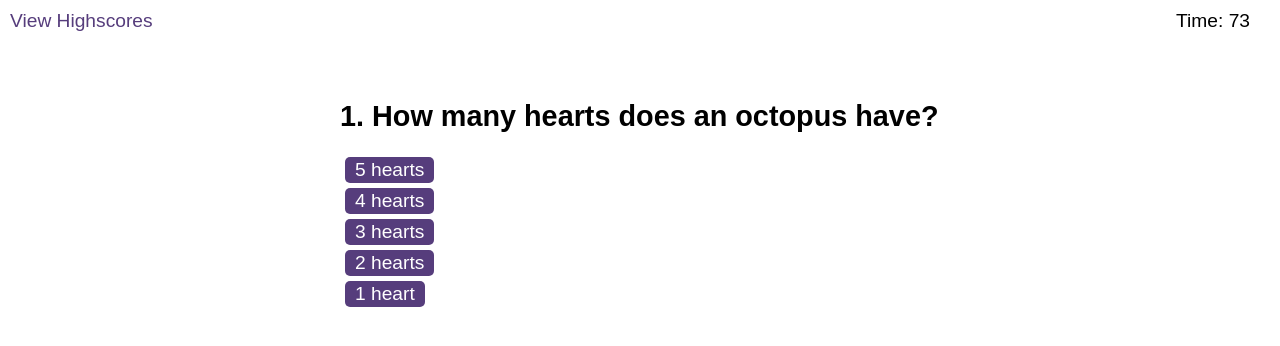
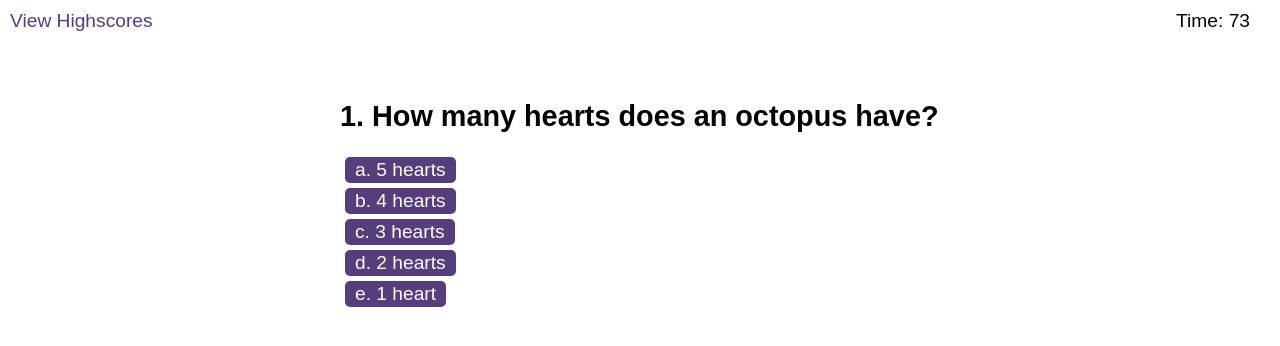
Before and after one commit to Smileshum07/Quiz, a plain HTML site: page index.html in a window 1280 px wide. Both pictures are taken after a click on the button "Start Quiz". Drawn offline with Linux system fonts and the light colour scheme.

Commit message:
quiz without submit

```diff
--- a/assets/js/logic.js
+++ b/assets/js/logic.js
@@ -3,119 +3,160 @@ var quizQuestions = [
     {
         question: '1. How many hearts does an octopus have?',
         options: [
-            '5 hearts',
-            '4 hearts',
-            '3 hearts',
-            '2 hearts',
-            '1 heart'
+            'a. 5 hearts',
+            'b. 4 hearts',
+            'c. 3 hearts',
+            'd. 2 hearts',
+            'e. 1 heart'
         ],
-        answer: '3 hearts',
+        answer: 'c. 3 hearts',
     },
     {
         question: '2. What is acrophobia a fear of?',
         options: [
-            'Heights',
-            'Widths',
-            'Spiders',
-            'Acrobats',
-            'Ants'
+            'a. Heights',
+            'b. Widths',
+            'c. Spiders',
+            'd. Acrobats',
+            'e. Ants'
         ],
-        answer: 'Heights',
+        answer: 'a. Heights',
     },
     {
         question: '3. Which is the only body part that is fully grown from birth?',
         options: [
-            'Hands',
-            'Legs',
-            'Heart',
-            'Head',
-            'Eyes'
+            'a. Hands',
+            'b. Legs',
+            'c. Heart',
+            'd. Head',
+            'e. Eyes'
         ],
-        answer: 'Eyes',
+        answer: 'e. Eyes',
     },
     {
         question: '4. What planet is closest to the sun?',
         options: [
-            'Earth',
-            'Mars',
-            'Mercury',
-            'Jupiter',
-            'Venus'
+            'a. Earth',
+            'b. Mars',
+            'c. Mercury',
+            'd. Jupiter',
+            'e. Venus'
         ],
-        answer: 'Mercury',
+        answer: 'c. Mercury',
     },
     {
         question: '5. What is the only continent with land in all four hemispheres?',
         options: [
-            'North America',
-            'Africa',
-            'Australia',
-            'Antarctica',
-            'Eurasia'
+            'a. North America',
+            'b. Africa',
+            'c. Australia',
+            'd. Antarctica',
+            'e. Eurasia'
         ],
-        answer: 'Africa',
+        answer: 'b. Africa',
     },
 ];
 
-
-console.log(quizQuestions);
-console.log(Object.values(quizQuestions[0])[2]);
-console.log(Object.values(quizQuestions[0])[1].length);
-// Select DOM elements
+// Variables
 var quizButton = document.getElementById('start');
 var startScreen = document.getElementById('start-screen');
 var questions = document.getElementById('questions');
 var question = document.getElementById('question-title');
 var choices = document.getElementById('choices');
 var time = document.getElementById('time');
+var timer = document.getElementsByClassName('timer');
 var secondsLeft = 75;
+var indexQuestion = 0;
+var feedback = document.getElementById('feedback');
+var endScreen = document.getElementById('end-screen');
+var finalScore = document.getElementById('final-score');
+var submit = document.getElementById('submit');
+var input = document.getElementById('initials');
+var scoreTable = [];
 
 // Function that starts quiz
 function startQuiz () {
     startScreen.remove();
     questions.setAttribute('class', 'show');
-    question.textContent = Object.values(quizQuestions[0])[0];
+    question.textContent = quizQuestions[0].question;
 
-
-    // timer
+    // Timer
     var timerInterval = setInterval(function() {
     secondsLeft--;
     time.textContent = secondsLeft;
 
-    if(secondsLeft === 0) {
+    if(secondsLeft <= 0) {
     // Stops execution of action at set interval
-      clearInterval(timerInterval);
+        clearInterval(timerInterval);
     };
 
   }, 1000);
 
-    for ( var i = 0; i < Object.values(quizQuestions[0])[1].length; i++ ) {
-        var answer = document.createElement('button');
-        answer.textContent = Object.values(quizQuestions[0])[1][i];
-        choices.appendChild(answer);
-        answer.setAttribute('class', 'btnChoice');
-        console.log(answer.textContent);
+    for ( var i = 0; i < quizQuestions[indexQuestion].options.length; i++ ) {
+       var answers = document.createElement('button');
+        answers.textContent = quizQuestions[indexQuestion].options[i];
+        choices.appendChild(answers);
+        answers.setAttribute('class', 'btnChoice');
+        //console.log(answer.textContent);
+        answers.addEventListener('click', checkAnswer);
     };
-
 };
 
+// Call the startQuiz function
 quizButton.addEventListener('click', startQuiz);
 
-// Get the HTML collection of new created buttons
-var btnChoice = document.getElementsByClassName('choices');
-    console.log(btnChoice);
+// Check answers
+function checkAnswer(event) {
+    console.log(event);
+    var userChoice = event.target.textContent;
+    console.log(userChoice);
+    var correctAnswer = quizQuestions[indexQuestion].answer;
+    console.log(correctAnswer)
+    if (userChoice === correctAnswer) {
+        feedback.textContent = 'Correct!'
+        feedback.style.color = 'Green'
+    } else {
+        secondsLeft -= 10;
+        feedback.textContent = 'Not Correct!';
+        feedback.style.color = 'Red';
+    };
+    indexQuestion++;
+    setTimeout(getNextQuestion, 1000)
+};
+
 
 // The function that shows a next question
 function getNextQuestion() {
-     answer.textContent = Object.values(quizQuestions[1])[1][1];
-    //  for ( var i = 0; i < Object.values(quizQuestions[0])[1].length; i++ ) {
 
-    //     answer.textContent = Object.values(quizQuestions[i+1])[1][i];
-    //     choices.appendChild(answer);
-    //     answer.setAttribute('class', 'btnChoice');
+    feedback.textContent = '';
+    // Check if the question exist
+    if (!quizQuestions[indexQuestion]) {
+        return endQuiz();
+    };
 
-    // };
- };
+    question.textContent = quizQuestions[indexQuestion].question;
+    choices.innerHTML = '';
 
 
- btnChoice.addEventListener('click', getNextQuestion);
+    for (var i = 0; i < quizQuestions[indexQuestion].options.length; i++) {
+        var nextAswers = document.createElement('button');
+        nextAswers.textContent = quizQuestions[indexQuestion].options[i];
+        choices.appendChild(nextAswers);
+        nextAswers.setAttribute('class', 'btn');
+        nextAswers.addEventListener('click', checkAnswer);
+    };
+};
+
+function endQuiz() {
+    questions.setAttribute('class', 'hide');
+    time.remove();
+    endScreen.setAttribute('class', 'show');
+    finalScore.textContent = secondsLeft;
+    submit.addEventListener('submit', function (e) {
+        e.preventDefault();
+        var inputInitials = input.value.trim();
+        console.log(inputInitials);
+        console.log(scoreTable.push(inputInitials + secondsLeft + 'sec'));
+        input.value = '';
+    });
+};
--- a/index.html
+++ b/index.html
@@ -12,7 +12,7 @@
   <body>
     <div class="scores"><a href="highscores.html">View Highscores</a></div>
 
-    <div class="timer">Time: <span id="time"></span></div>
+    <div class="timer show">Time: <span id="time"></span></div>
 
     <div class="wrapper">
       <div id="start-screen" class="start">
@@ -28,6 +28,7 @@
       <div id="questions" class="hide">
         <h2 id="question-title"></h2>
         <div id="choices" class="choices"></div>
+        <p id="feedback"></p>
       </div>
 
       <div id="end-screen" class="hide">
```
